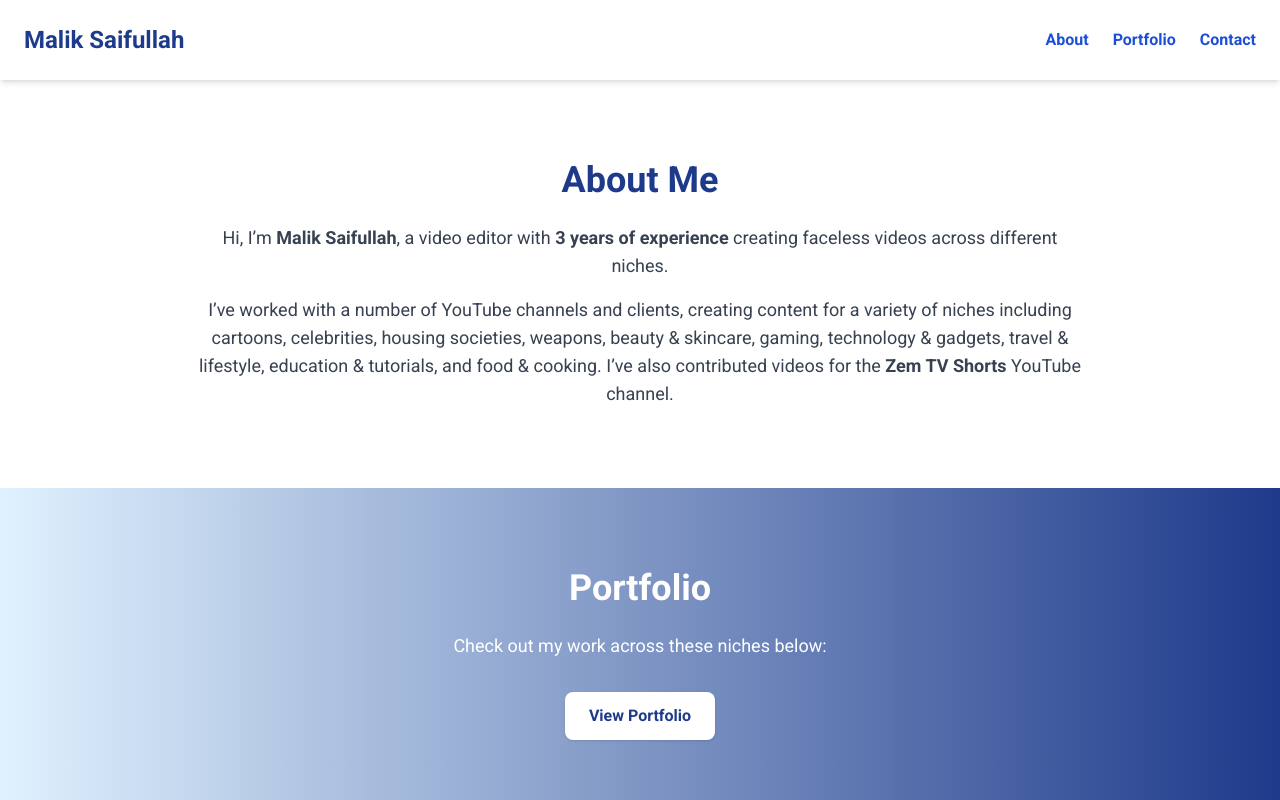
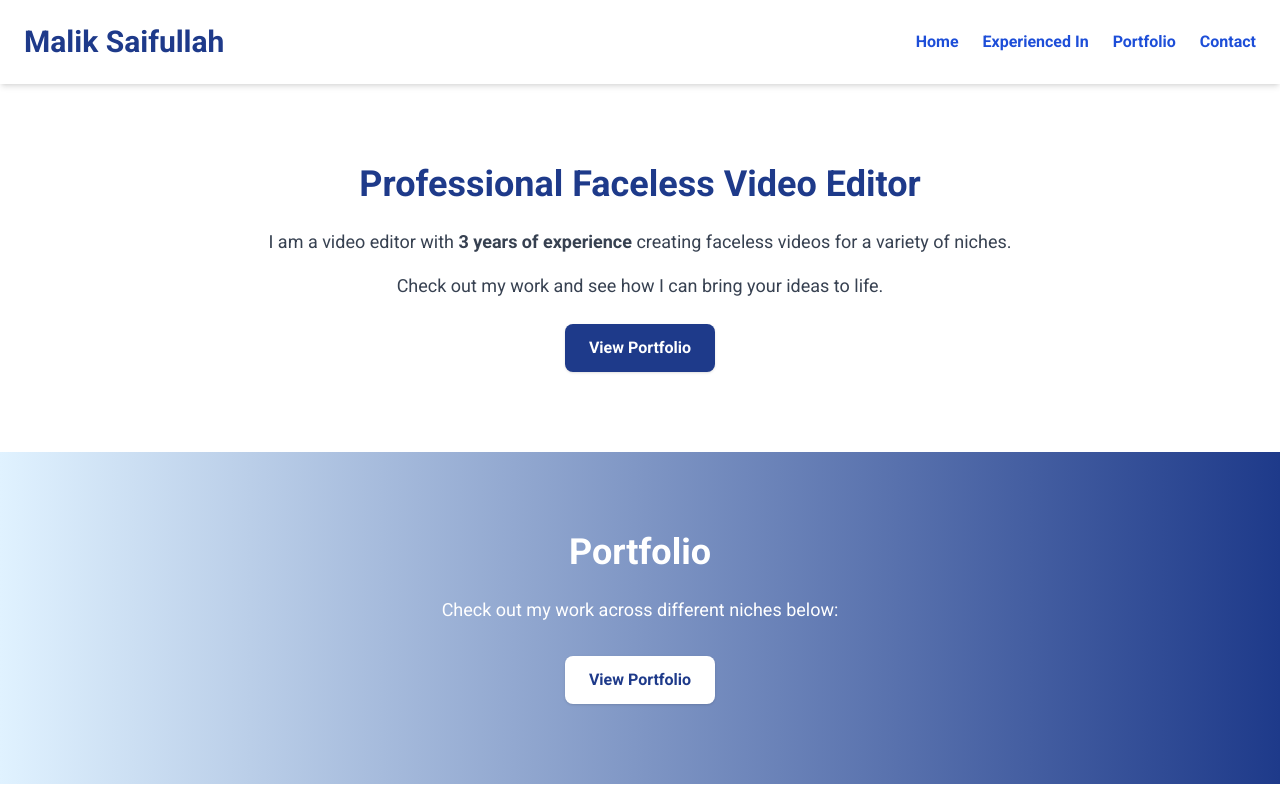
Before and after one commit to saifullahriaz562-beep/portfolio, a plain HTML site: page index.html in a window 1280 px wide. Shown: the top 800 px of the page. Drawn offline with nearby package versions, Linux system fonts and the light colour scheme.

Commit message:
Update index.html

```diff
--- a/index.html
+++ b/index.html
@@ -7,12 +7,8 @@
     <script src="https://cdn.tailwindcss.com"></script>
     <link href="https://fonts.googleapis.com/css2?family=Roboto:wght@400;700&display=swap" rel="stylesheet">
     <style>
-        body {
-            font-family: 'Roboto', sans-serif;
-        }
-        .gradient-bg {
-            background: linear-gradient(to right, #e0f2ff, #1e3a8a);
-        }
+        body { font-family: 'Roboto', sans-serif; }
+        .gradient-bg { background: linear-gradient(to right, #e0f2ff, #1e3a8a); }
     </style>
 </head>
 <body class="bg-white text-gray-800">
@@ -20,10 +16,11 @@
     <!-- Header -->
     <header class="bg-white shadow-md">
         <div class="container mx-auto px-6 py-6 flex justify-between items-center">
-            <h1 class="text-2xl font-bold text-blue-900">Malik Saifullah</h1>
+            <h1 class="text-3xl font-bold text-blue-900">Malik Saifullah</h1>
             <nav>
                 <ul class="flex space-x-6 text-blue-700 font-semibold">
-                    <li><a href="#about" class="hover:text-blue-900">About</a></li>
+                    <li><a href="index.html" class="hover:text-blue-900">Home</a></li>
+                    <li><a href="experiencedin.html" class="hover:text-blue-900">Experienced In</a></li>
                     <li><a href="#portfolio" class="hover:text-blue-900">Portfolio</a></li>
                     <li><a href="#contact" class="hover:text-blue-900">Contact</a></li>
                 </ul>
@@ -31,17 +28,18 @@
         </div>
     </header>
 
-    <!-- About Section -->
-    <section id="about" class="container mx-auto px-6 py-20">
-        <div class="max-w-4xl mx-auto text-center">
-            <h2 class="text-4xl font-bold text-blue-900 mb-6">About Me</h2>
-            <p class="text-lg text-gray-700 mb-4">
-                Hi, I’m <strong>Malik Saifullah</strong>, a video editor with <strong>3 years of experience</strong> creating faceless videos across different niches.
-            </p>
-            <p class="text-lg text-gray-700">
-                I’ve worked with a number of YouTube channels and clients, creating content for a variety of niches including cartoons, celebrities, housing societies, weapons, beauty & skincare, gaming, technology & gadgets, travel & lifestyle, education & tutorials, and food & cooking. I’ve also contributed videos for the <strong>Zem TV Shorts</strong> YouTube channel.
-            </p>
-        </div>
+    <!-- Hero Section -->
+    <section class="container mx-auto px-6 py-20 text-center">
+        <h2 class="text-4xl font-bold text-blue-900 mb-6">Professional Faceless Video Editor</h2>
+        <p class="text-lg text-gray-700 mb-4">
+            I am a video editor with <strong>3 years of experience</strong> creating faceless videos for a variety of niches.
+        </p>
+        <p class="text-lg text-gray-700 mb-6">
+            Check out my work and see how I can bring your ideas to life.
+        </p>
+        <a href="#portfolio" class="inline-block bg-blue-900 text-white font-semibold px-6 py-3 rounded-lg shadow hover:bg-blue-700 transition">
+            View Portfolio
+        </a>
     </section>
 
     <!-- Portfolio Section -->
@@ -49,7 +47,7 @@
         <div class="container mx-auto px-6 text-center text-white">
             <h2 class="text-4xl font-bold mb-6">Portfolio</h2>
             <p class="mb-8 text-lg">
-                Check out my work across these niches below:
+                Check out my work across different niches below:
             </p>
             <a href="https://drive.google.com/drive/folders/1-zjfCBD3PHCI6T_LxUfuezy5y6fragDK?usp=sharing" target="_blank" class="inline-block bg-white text-blue-900 font-semibold px-6 py-3 rounded-lg shadow hover:bg-gray-200 transition">
                 View Portfolio
```
